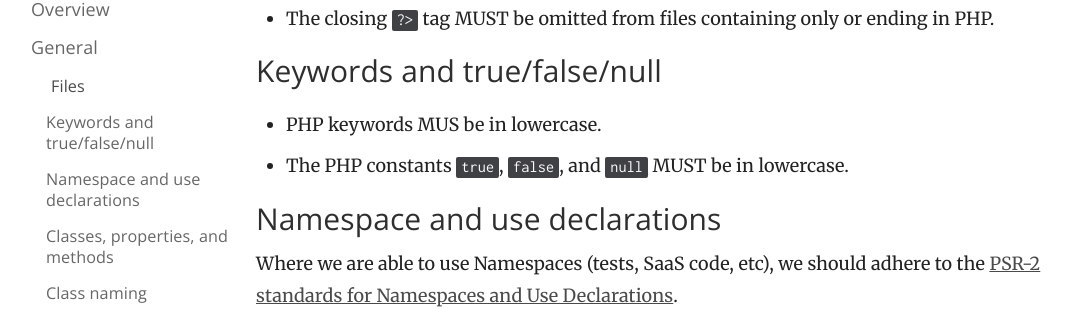
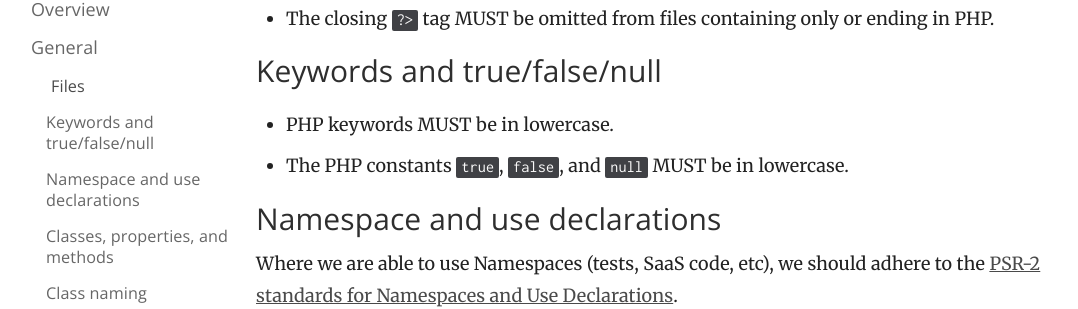
Before and after one commit to moderntribe/products-engineering, a Jekyll site: the page built from _posts/2017-08-28-php.md, in a window 1280 px wide and 900 px high, scrolled down 629 px. Shown: the part 147-456 px from the top of the window, without its empty margins (39-1117 px from the left). Built offline with Jekyll 4.4.1, drawn with Linux system fonts in a browser that asks for light colours; nearby versions of some CDN libraries.

Commit message:
FIx typo - Adds missing letter

```diff
--- a/_posts/2017-08-28-php.md
+++ b/_posts/2017-08-28-php.md
@@ -25,7 +25,7 @@ First and foremost, we make an attempt to adhere to the [WordPress PHP coding st
 
 ### <a id="general-keywords"></a> Keywords and true/false/null
 
-* PHP keywords MUS be in lowercase.
+* PHP keywords MUST be in lowercase.
 * The PHP constants `true`, `false`, and `null` MUST be in lowercase.
 
 ### <a id="namespace"></a> Namespace and use declarations
```
